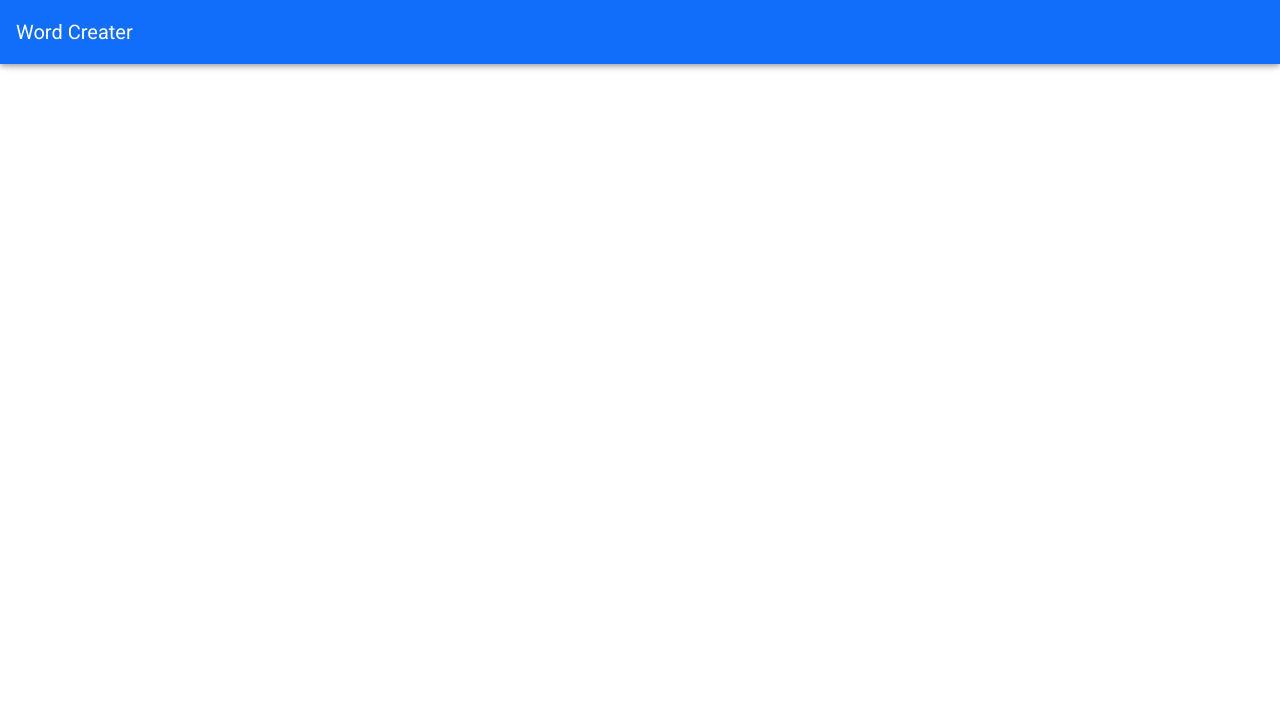
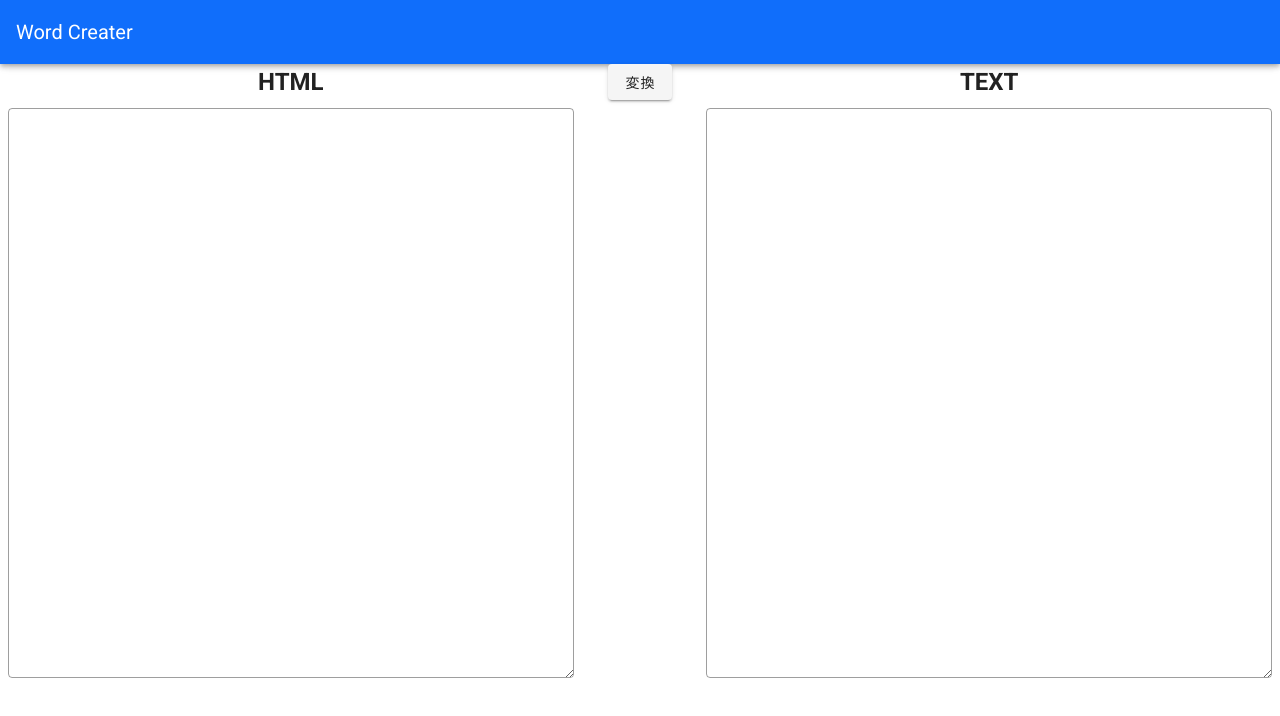
Before and after one commit to wafuwafu13/Word-Creater, a Vue app in the folder frontend/: page / in a window 1280 px wide. Shown: the top 716 px of the page. Built offline with nearby package versions, Linux system fonts and the light colour scheme.

Commit message:
documents data

```diff
--- a/frontend/src/App.vue
+++ b/frontend/src/App.vue
@@ -1,6 +1,29 @@
 <template>
   <v-app>
     <Header />
+    <v-row>
+      <v-col sm="4.5" class="ml-2">
+        <h2 class="mb-2" align="center">HTML</h2>
+        <v-textarea
+          outlined
+          rows=20
+          v-model="documents"
+        >
+        </v-textarea>
+      </v-col>
+      <v-col sm="1"  align="center">
+        <v-btn>変換</v-btn>
+      </v-col>
+      <v-col sm="4.5" class="mr-2">
+        <h2 class="mb-2" align="center">TEXT</h2>
+        <v-textarea
+          outlined
+          rows=20
+          v-model="documents"
+        >
+        </v-textarea>
+      </v-col>
+    </v-row>
   </v-app>
 </template>
 
@@ -16,7 +39,7 @@ export default Vue.extend({
   },
 
   data: () => ({
-    //
+    documents: ''
   }),
 });
 </script>
```
